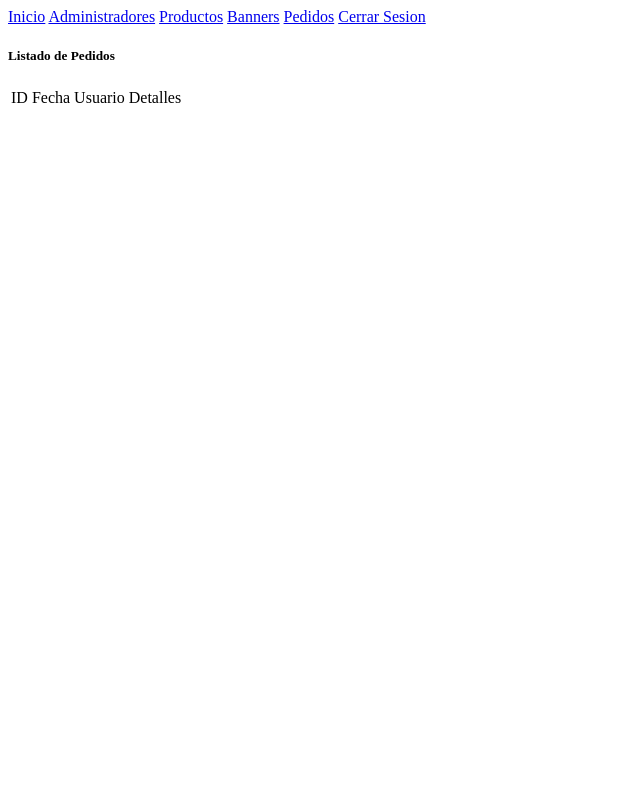
After one commit to Leslie-n19/Proyecto_PPI, a PHP site: page /Back/pedidos.php in a window 1280 px wide. The commit adds this page. Shown: the whole page, without its empty margins (0-640 px from the left). Run offline with PHP 8.4, Linux system fonts and the light colour scheme; the visitor is signed in with stand-in values (Sample User, id 1); data that the repository does not hold is empty.

Commit message:
se agregaron los archivos de los pedidos

```diff
--- a/Back/Bienvenido.php
+++ b/Back/Bienvenido.php
@@ -22,7 +22,7 @@
             <a href="Listadmins.php">Administradores</a>
             <a href="Lista_productos.php">Productos</a>
             <a href="banners.php">Banners</a>
-            <a href="#">Pedidos</a>
+            <a href="pedidos.php">Pedidos</a>
             <a href="../funciones/cerrarSesion.php">Cerrar Sesion</a>
            <!-- <a href="B3.-Alta.php">Alta de administradores</a>
             <a href="B5.-Editar.php?id=<?= $_SESSION['id'] ?>">Edición de administrador</a>
--- /dev/null
+++ b/Back/pedidos.php
@@ -0,0 +1,96 @@
+<html >
+<head>
+    <title>Pedidos</title>
+
+</head>
+<body>
+<?php
+    require("../funciones/sesion.php");
+    if($estado)
+       {
+?><!--Inicio de If para validar sesion activa-->
+ <div class="nav-bg">
+        <nav class="navegacion-principal contenedor">
+            <a href="Bienvenido.php">Inicio</a>
+            <a href="Listadmins.php">Administradores</a>
+            <a href="Lista_productos.php">Productos</a>
+            <a href="banners.php">Banners</a>
+            <a href="pedidos.php">Pedidos</a>
+            <a href="../funciones/cerrarSesion.php">Cerrar Sesion</a>
+           <!-- <a href="B3.-Alta.php">Alta de administradores</a>
+            <a href="B5.-Editar.php?id=<?= $_SESSION['id'] ?>">Edición de administrador</a>
+            <a href="B4.-Detalles.php?id=<?=$_SESSION['id']?>">Detalles de administrador</a> Se manda el parametro del id para que muestre la información usuario que inicio sesión-->
+        </nav>
+    </div>
+
+    <?php
+    require "../funciones/conecta.php";
+    $sql = "SELECT * FROM venta WHERE status=1";
+    $res = mysqli_query($con, $sql);
+    $num = mysqli_num_rows($res);
+    ?>
+    <div class="tabla">
+        <div class="card text-center">
+            <div class="card-body">
+                <h5 class="titulo">Listado de Pedidos</h5>
+            </div>
+        </div>
+
+        <table class="table">
+            <thead class="encabezado">
+                <tr id="gila1">
+                    <!-- Mi fila, le asigno un id, (el valor [attr]) -->
+                    <td>
+                        ID
+                    </td>
+                    <td class="celda">
+                        Fecha
+                    </td>
+                    <td class="celda">
+                        Usuario
+                    </td>
+                    <td class="celda">Detalles</td>
+                </tr>
+            </thead>
+        </table>
+    </div>
+    <?php
+    for ($i = $num; $objeto = $res->fetch_object(); $i++) {
+    ?>
+        <div class="tabla">
+            <table class="table" class="List">
+                <!-- Parent (PAPA)-->
+                <tbody>
+                    <tr id="<?= $objeto->id ?>">
+                        <!-- Mi fila, le asigno un id, (el valor [attr]) -->
+                        <td class="celdaid">
+                            <?= $objeto->id ?>
+                        </td>
+                        <!--<td>
+                            <img height="50" src="../img/<?= $objeto->archivo_n ?>">
+                        </td>-->
+                        <td>
+                            <?= $objeto->fecha ?>
+                        </td>
+                        <td>
+                            <?= $objeto->usuario ?>
+                        </td>
+                        <td><a href="Detalles_Pedidos.php?id=<?= $objeto->id ?>"><input class="boton" type="button" value="detalles" /><br></td>
+                    </tr>
+                </tbody>
+            </table>
+        </div>
+    <?php
+    }
+    ?>
+
+            <?php
+                }//if sesion
+                else{
+                $estado = true;
+                    header ("location:Bienvenido.php");
+                }
+            ?><!--Fin del if para validar que no se ha iniciado sesion-->
+
+</body>
+</html>
```
Also changed, not shown: Back/Detalles_Pedidos.php (added, +92 -0 lines).
